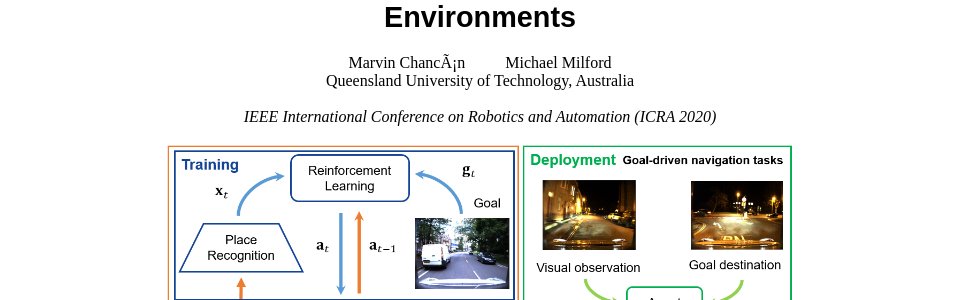
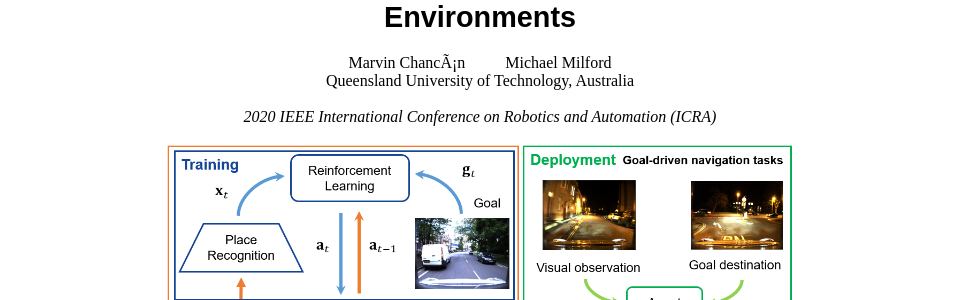
Before and after one commit to mchancan/mchancan.github.io, a Jekyll site: the page built from projects/CityLearn/index.html, in a window 1280 px wide. Shown: the part 162-462 px from the top of the page, without its empty margins (160-1119 px from the left). Built offline with Jekyll 4.4.1, drawn with Linux system fonts in a browser that asks for light colours; comment, search, counter and statistics services are not loaded.

```diff
--- a/projects/CityLearn/index.html
+++ b/projects/CityLearn/index.html
@@ -10,7 +10,7 @@ title: "From Visual Place Recognition to Navigation: Learning Sample-Efficient C
 		<nobr>Marvin Chancán </nobr> &emsp;&emsp; <nobr>Michael Milford</nobr><br>
 		<nobr>Queensland University of Technology, Australia</nobr><br>
 		<br>
-		<em>IEEE International Conference on Robotics and Automation (ICRA 2020)</em><br>
+		<em>2020 IEEE International Conference on Robotics and Automation (ICRA)</em><br>
 		<br>
 		<img style="vertical-align:middle" src="citylearn.png"  width="70%" height="inherit"/>
 	</center>
```
